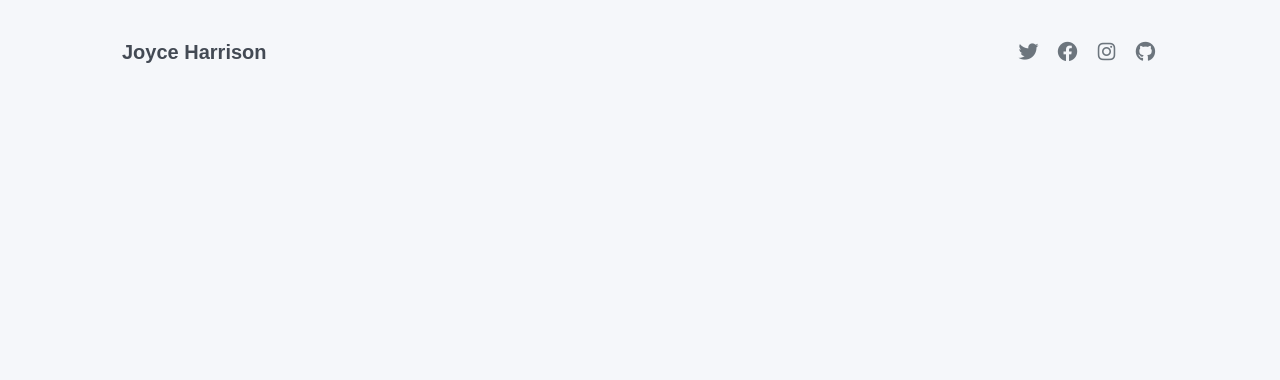
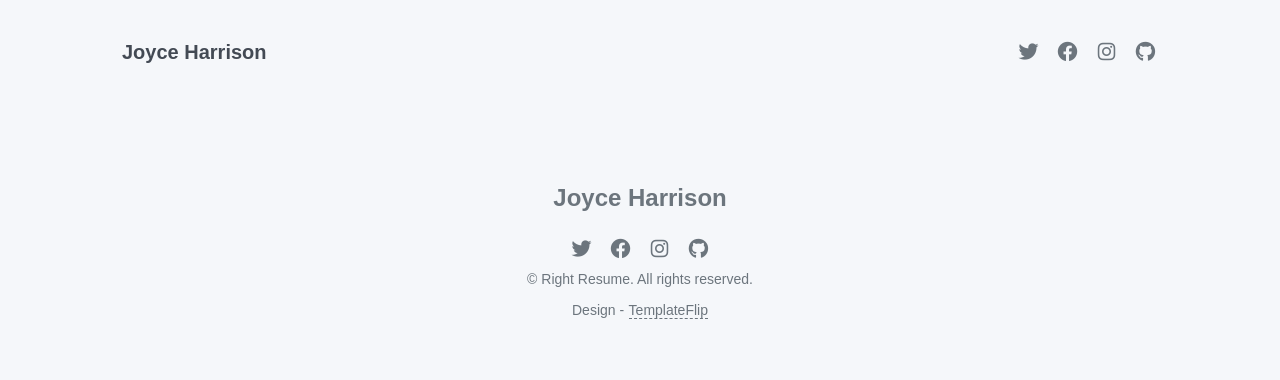
Before and after one commit to katon2k2/WEB_CV, a plain HTML site: page pages_cv/cv.html in a window 1280 px wide. Drawn offline with Linux system fonts and the light colour scheme.

Commit message:
add FOOTER for CV

```diff
--- a/css/cv_css.css
+++ b/css/cv_css.css
@@ -12,7 +12,7 @@ body{
     line-height: 1.5;
 }
 
-/* CSS header */
+/*CSS header */
 header{
     height: 104px;
     display: flex;
@@ -56,3 +56,46 @@ header>section{
 .social-networking a:hover{
     color: #343a40;
 }
+
+/*CSS footer */
+footer{
+    display: flex;
+    justify-content: center;
+    align-items: center;
+    padding: 48px 0px;
+}
+footer>section{
+    display: flex;
+    flex-direction: column;
+    align-items: center;
+}
+
+.footer-name{
+    color: #6c757d;
+    font-size: 1.5rem;
+    margin-top: 32px;
+    margin-bottom: 1rem;
+    font-weight: 600;
+    line-height: 1.2;
+}
+
+footer>.social-networking{
+    color: #6c757d;
+    margin-bottom: 32px;
+}
+
+footer p{
+    color: #6c757d;
+    font-size: 0.875rem;
+    display: inline-block;
+    margin-bottom: 0.5rem;
+}
+
+footer div>a{
+    border-bottom: 1px dashed #6c757d;
+}
+
+/*Common Attributes*/
+p{
+    color: #434a54;
+}
--- a/pages_cv/cv.html
+++ b/pages_cv/cv.html
@@ -19,5 +19,18 @@
             </ul>
         </section>
     </header>
+    <footer>
+        <section>
+            <h1 class="footer-name">Joyce Harrison</h1>
+            <ul class="social-networking">
+                <li><a href=""><i class="fa-brands fa-twitter"></i></a></li>
+                <li><a href=""><i class="fa-brands fa-facebook"></i></a></li>
+                <li><a href=""><i class="fa-brands fa-instagram"></i></a></li>
+                <li><a href=""><i class="fa-brands fa-github"></i></a></li>
+            </ul>
+            <p>© Right Resume. All rights reserved.</p>
+            <div><p>Design -</p> <a href="#"><p>TemplateFlip</p></a></div>
+        </section>
+    </footer>
 </body>
 </html>
```
Lines whose indentation alone changed are shown as unchanged.
